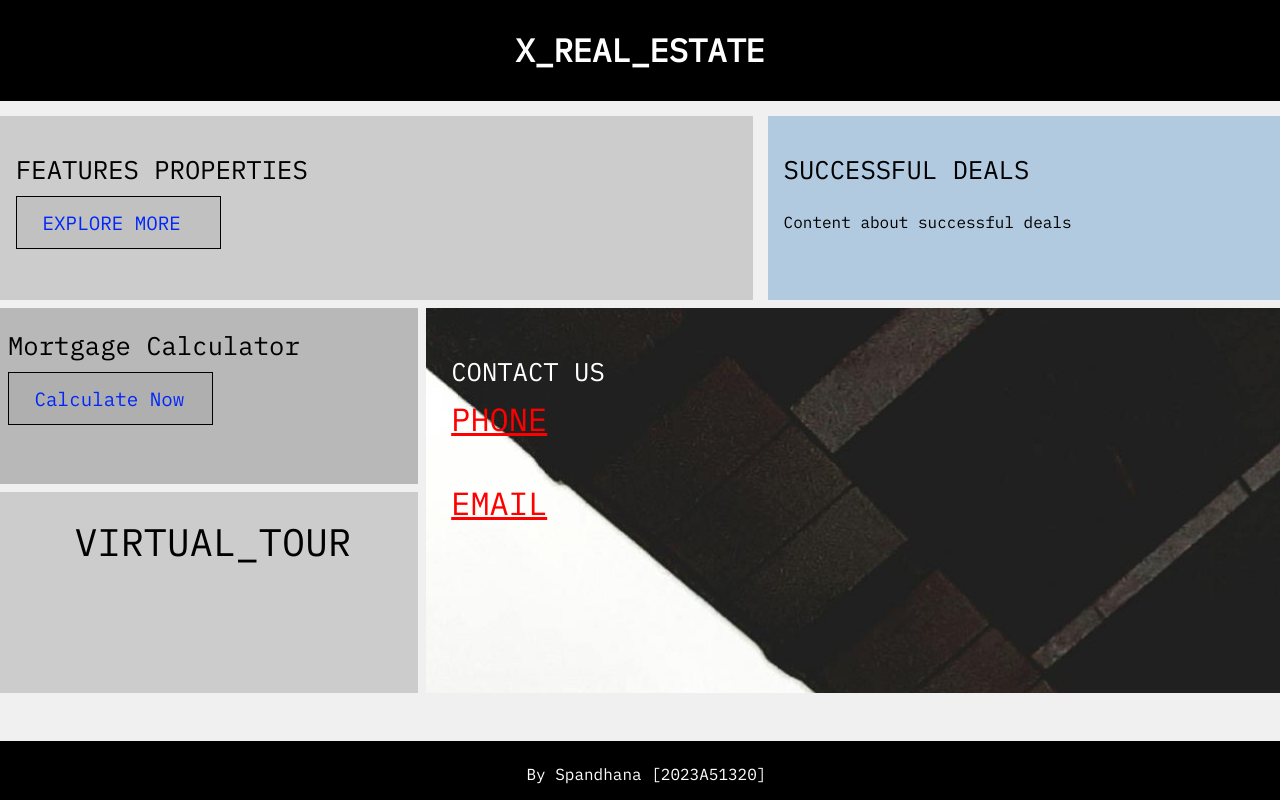
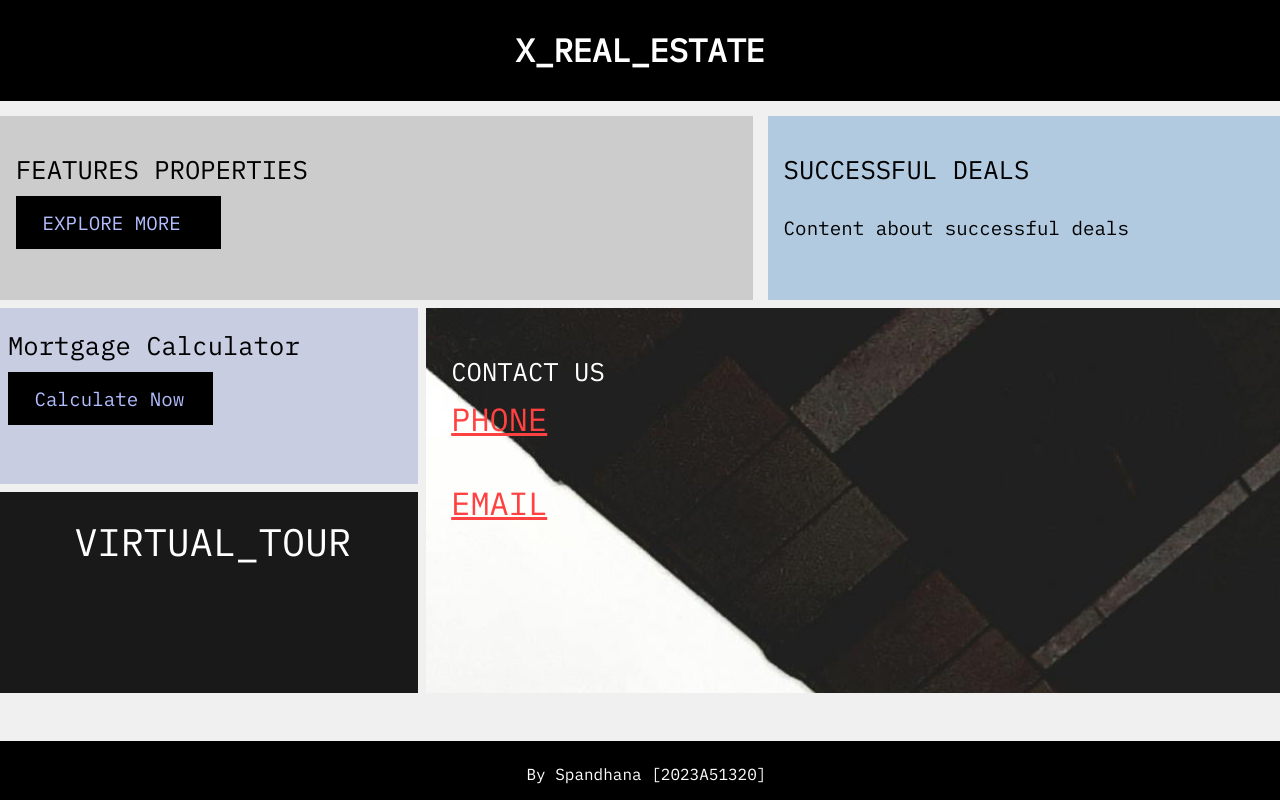
Before and after one commit to kalyan-raparthi/real-estate, a website: page index.html in a window 1280 px wide. Drawn offline with Linux system fonts and the light colour scheme.

Commit message:
color set.

```diff
--- a/index.html
+++ b/index.html
@@ -34,12 +34,12 @@
     </DIV> -->
     <div class="d2">
         <div class="d2i31">
-            <div class="d21" style="background-color: rgb(184, 184, 184);">
+            <div class="d21">
                 <h2>Mortgage Calculator</h2>
                 <a href="#" class="button">Calculate Now</a>
             </div>
             <!-- <div class="d22" style="background-color: pink;"> -->
-                <a href="#" class="d22" style="font-size: 3dvw; text-decoration: none; color: #000; text-align: center;">  VIRTUAL_TOUR</a>
+                <a href="#" class="d22" style="font-size: 3dvw; text-decoration: none; color: white; text-align: center; background-color: rgb(25, 25, 25);">  VIRTUAL_TOUR</a>
             <!-- </div> -->
         </div>
 
--- a/style.css
+++ b/style.css
@@ -42,8 +42,8 @@ header {
     font-size: 1.5dvw;
     width: 12dvw;
     height: 1.5dvb;
-    background-color: #6e6e6e1d;
-    color: #0026f9;
+    background-color: #000000;
+    color: #b3beff;
     border-style:double;
     border-width: 1px;
     border-color: #000000;
@@ -62,6 +62,9 @@ header {
     flex-direction: column;
 }
 .d12 {
+  p {
+    font-size: larger;
+  }
     background-color: rgba(182, 182, 182, 0.615);
     width: 48%;
     height: 19dvb;
@@ -80,7 +83,7 @@ header {
 }
 
 .d21 {
-    background-color: rgba(182, 182, 182, 0.615);
+    background-color: rgba(121, 136, 198, 0.338);
     width: 32dvw;
     height: 22dvb;
     padding: 0dvw 0dvw 0 1dvh;
@@ -109,7 +112,7 @@ header {
     font-size: xx-large;
 }
 .d3link {
-    color: red;
+    color: rgb(255, 65, 65);
     font-size: 4dvh;
 }
 
```
